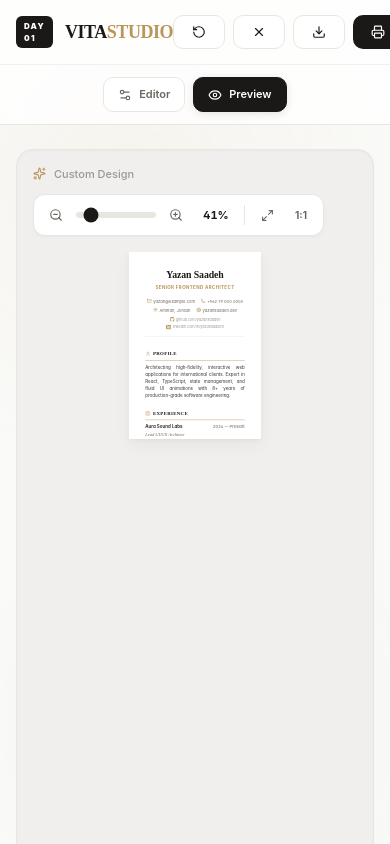
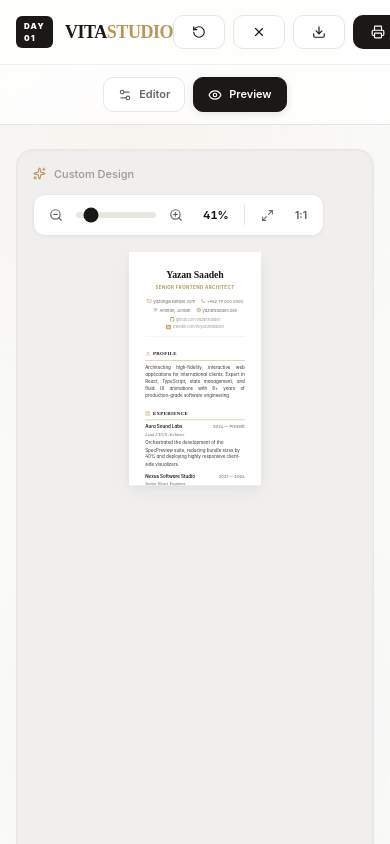
Before and after one commit to 8bbxc/vitastudio-cv-builder, a React (Vite) app: page / in a window 390 px wide. Both pictures are taken after a click on the button "Preview". Shown: the top 844 px of the page. Built offline with nearby package versions, Linux system fonts and the light colour scheme.

Commit message:
fix: resolve A4 preview layout distortion and horizontal overflow on mobile devices

```diff
--- a/src/App.tsx
+++ b/src/App.tsx
@@ -294,6 +294,23 @@ export default function App() {
   const [mobileView, setMobileView] = useState<'form' | 'preview'>('form');
   const [previewScale, setPreviewScale] = useState(1);
   const [userZoom, setUserZoom] = useState<number | null>(null); // null = auto-fit
+  const [paperHeight, setPaperHeight] = useState(1123);
+  const observerRef = React.useRef<ResizeObserver | null>(null);
+  const paperRef = useCallback((node: HTMLDivElement | null) => {
+    if (observerRef.current) {
+      observerRef.current.disconnect();
+      observerRef.current = null;
+    }
+    if (node !== null) {
+      const resizeObserver = new ResizeObserver(entries => {
+        for (let entry of entries) {
+          setPaperHeight(entry.target.scrollHeight);
+        }
+      });
+      resizeObserver.observe(node);
+      observerRef.current = resizeObserver;
+    }
+  }, []);
 
   const [searchQuery, setSearchQuery] = useState('');
   const [selectedCategory, setSelectedCategory] = useState('All');
@@ -1444,14 +1461,16 @@ export default function App() {
           </div>
 
           {/* A4 Scaler Container */}
-          <div id="preview-scaler" className="w-full flex justify-center overflow-auto"
-            style={{ height: effectiveZoom < 1 ? `${1123 * effectiveZoom}px` : 'auto' }}
+          <div id="preview-scaler" className="w-full flex justify-center overflow-hidden"
+            style={{ height: effectiveZoom < 1 ? `${paperHeight * effectiveZoom}px` : 'auto' }}
           >
             {/* THE A4 PAPER */}
             <div
               id="print-resume-area"
+              ref={paperRef}
               className="print-page a4-paper"
               style={{
+                width: '210mm',
                 fontFamily: fonts.body,
                 color: '#1A1917',
                 fontSize: sizes.body,
--- a/src/index.css
+++ b/src/index.css
@@ -427,7 +427,6 @@ body {
 /* ═══════════ Responsive Breakpoints ═══════════ */
 @media (max-width: 1280px) {
   .a4-paper {
-    width: 100%;
     min-height: auto;
   }
 }
```
